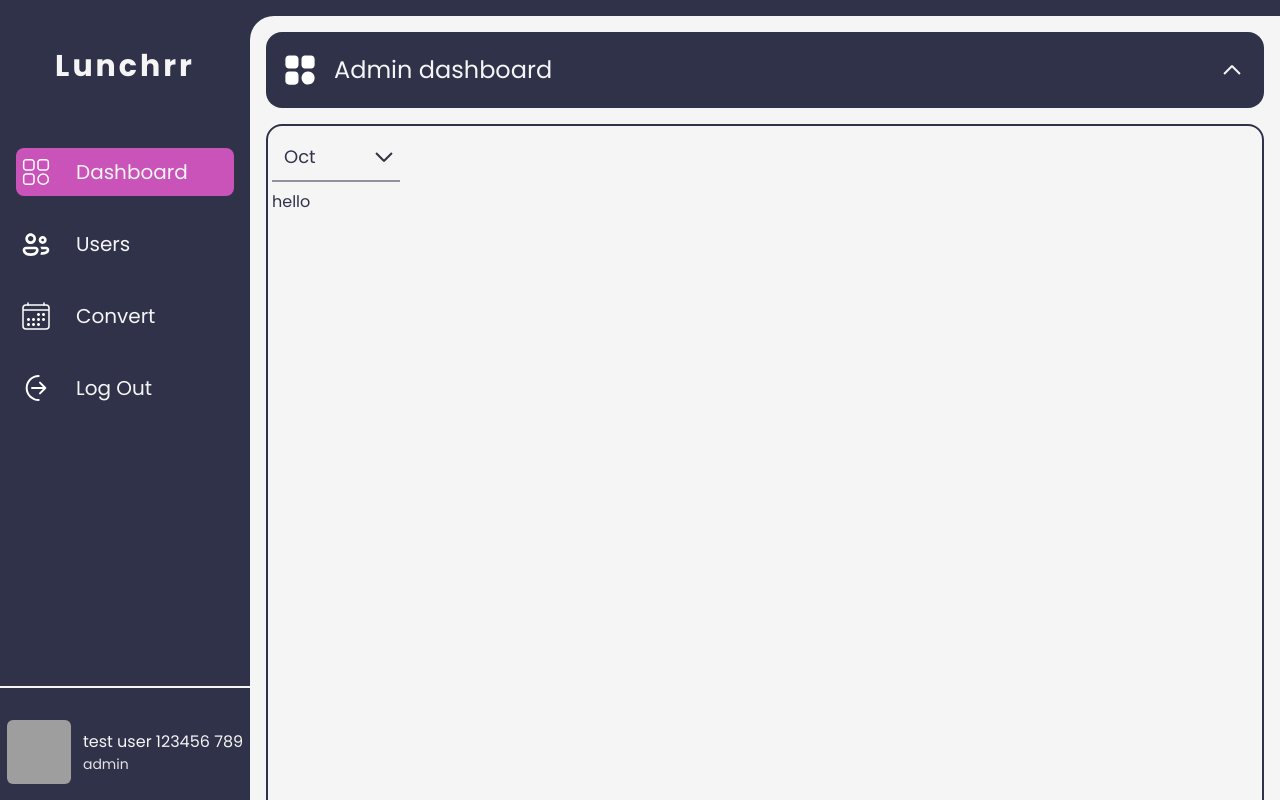
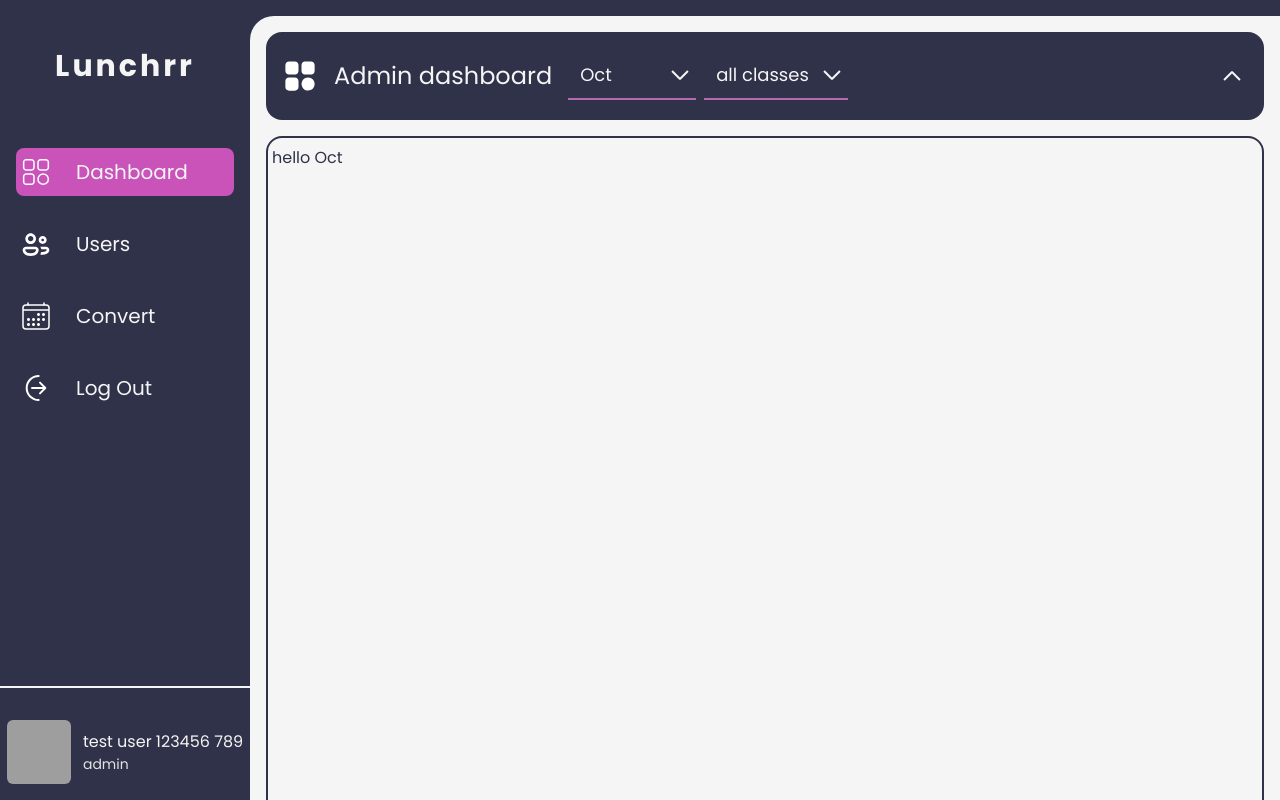
Before and after one commit to SaagiiSG/LUNCHRR.v2, a React (Vite) app: page /Dashboard in a window 1280 px wide. Built offline with nearby package versions, Linux system fonts and the light colour scheme; grey boxes are pictures that could not be loaded.

Commit message:
mangar ih jijig jijig yum hiigel baisn

```diff
--- /dev/null
+++ b/src/components/dashboard/MonthClass.jsx
@@ -0,0 +1,9 @@
+import React from 'react'
+
+const MonthClass = () => {
+  return (
+    <div>MonthClass</div>
+  )
+}
+
+export default MonthClass
--- a/src/pages/AllUser.jsx
+++ b/src/pages/AllUser.jsx
@@ -47,7 +47,11 @@ function UserListItem({ name, username, id, phone, initialChecked, onToggle, onS
   }
 
 const AllUser = ({loggedIn}) => {
-    const [isChecked, setIsChecked] = React.useState(false);
+    const m = new Date()
+    const months = ["January", "February", "March", "April", "May", "June", "July", "August", "September", "October", "November", "December"]
+    const activeMonthNumber = m.getMonth()
+    const activeMonth = months[activeMonthNumber]
+
     const [selectedUserNames, setSelectedUserNames] = React.useState([]); // State for selected user's name
 
     const toggleChecked = (checked, name) => {
@@ -62,7 +66,12 @@ const AllUser = ({loggedIn}) => {
 
     const length = selectedUserNames.length
 
+    const deselectUser = (name) => {
 
+      setSelectedUserNames((prevSelectedNames) =>
+        prevSelectedNames.filter((selectedName) => selectedName !== name)
+      );
+    };
 
     const[users,setUsers] = React.useState([])
     const FetchUsers=() => {fetch('https://jsonplaceholder.typicode.com/users')
@@ -108,7 +117,7 @@ const AllUser = ({loggedIn}) => {
           </button>
           </div>
 
-          <DeleteUser ShouldDisplay={length} names={selectedUserNames}/>
+          <DeleteUser ShouldDisplay={length} names={selectedUserNames} deselect={deselectUser}/>
         </section>
 
         <section className='w-full h-full border-2 rounded-2xl border-background overflow-auto mb-4'>
@@ -117,7 +126,7 @@ const AllUser = ({loggedIn}) => {
               <th className='h-16 text-xl font-semibold w-[30%] border-b-2 border-background'>Name</th>
               <th className='h-16 text-xl font-semibold w-[20%] border-b-2 border-background'>Last name</th>
               <th className='h-16 text-xl font-semibold w-[20%] border-b-2 border-background'>Card Id</th>
-              <th className='h-16 text-xl font-semibold w-[20%] border-b-2 border-background'>Monthly payment</th>
+              <th className='h-16 text-xl font-semibold w-[20%] border-b-2 border-background'>{activeMonth} payment</th>
               <th className='h-16 text-xl font-semibold w-[10%] border-b-2 border-background'></th>
             </tr>
             <tbody>
--- a/src/pages/Dashboard.jsx
+++ b/src/pages/Dashboard.jsx
@@ -10,16 +10,19 @@ const Dashboard = ({loggedIn}) => {
   const months = ["Jan","Feb","Mar","Apr","May","June","July","Aug","Sep","Oct","Nov","Dec"]
   const activeMonthNumber = m.getMonth()
   const activeMonth = months[activeMonthNumber]
-console.log(activeMonthNumber);
-
   const [selectedMonth, setSelectedMonth] = React.useState(activeMonth)
-
   const handleChange=(e)=>{
     setSelectedMonth(e.target.value)
   }
+
   const [open, setOpen] = React.useState(false)
-
-
+  const SchoolClasses = [
+    "all classes","6.1","6.2","7.1","7.2","8.1","8.2","9.1","9.2","10.1","10.2","11.1","11.2","12.1","12.2",
+  ]
+  const [selectedClass, setSelectedClass] = React.useState()
+  function selectClass(e){
+    setSelectedClass(e.target.value)
+  }
 
     return (
    <main
@@ -36,14 +39,40 @@ console.log(activeMonthNumber);
           animate={{height:"fit-content",borderRadius:"1rem"}}
           transition={{duration:"0.3"}}
           className='group w-full h-fit  bg-background py-4' >
-            <motion.button layout onClick={()=>{ setOpen(!open) }} className='flex w-full justify-between items-center text-lgx  py-1  px-4 bg-background text-white rounded-2xl'>
+            <motion.button layout  className='flex w-full justify-between items-center text-lgx  py-1  px-4 bg-background text-white rounded-2xl'>
                 <motion.div layout className='flex gap-4 items-center'>
                   <img src={dashboradIconfill} alt="" className='w-9' />
                   <p className='text-2xl'>Admin dashboard</p>
+                  <div className='flex gap-2 z-50'>
+                    <div className='flex h-12 items-center border-b-2 w-32 relative border-pink-accent cursor-pointer'>
+                      <select value={selectedMonth} onChange={(e)=>handleChange(e)} className='appearance-none flex flex-row gap-1 pl-3 text-lg py-1  w-32 outline-none bg-transparent cursor-pointer'>
+                          {months.map((month)=>{
+                            return(
+                              <option className='text-background'>{month}</option>
+                            )
+                          })}
+                      </select>
+                        <svg width="32" height="32" viewBox="0 0 48 48" fill="none" xmlns="http://www.w3.org/2000/svg" className='rotate-90 absolute right-0'>
+                        <path d="M16.904 13.16L19.026 11.04L30.584 22.594C30.7703 22.7791 30.9181 22.9993 31.019 23.2418C31.1199 23.4843 31.1719 23.7443 31.1719 24.007C31.1719 24.2696 31.1199 24.5297 31.019 24.7722C30.9181 25.0147 30.7703 25.2348 30.584 25.42L19.026 36.98L16.906 34.86L27.754 24.01L16.904 13.16" fill="#f5f5f5"/>
+                        </svg>
+                    </div>
+                    <div className='flex h-12 items-center w-36 border-b-2 border-pink-accent relative'>
+                      <select value={selectedClass} onChange={(e)=>selectClass(e)} className='appearance-none flex flex-row gap-1 pl-3 text-lg py-1  w-32 outline-none bg-transparent cursor-pointer'>
+                          {SchoolClasses.map((month)=>{
+                            return(
+                              <option className='text-background'>{month}</option>
+                            )
+                          })}
+                      </select>
+                        <svg width="32" height="32" viewBox="0 0 48 48" fill="none" xmlns="http://www.w3.org/2000/svg" className='rotate-90 absolute right-0'>
+                        <path d="M16.904 13.16L19.026 11.04L30.584 22.594C30.7703 22.7791 30.9181 22.9993 31.019 23.2418C31.1199 23.4843 31.1719 23.7443 31.1719 24.007C31.1719 24.2696 31.1199 24.5297 31.019 24.7722C30.9181 25.0147 30.7703 25.2348 30.584 25.42L19.026 36.98L16.906 34.86L27.754 24.01L16.904 13.16" fill="#f5f5f5"/>
+                        </svg>
+                    </div>
+                  </div>
                 </motion.div>
                 <motion.button layout onClick={()=>{ setOpen(!open) }} style={{rotate: open? "180deg" : "0deg"}} className='duration-300'>
                     <svg width="32" height="32" viewBox="0 0 48 48" fill="none" xmlns="http://www.w3.org/2000/svg" className={"-rotate-90 right-0 duration-300"}>
-                    <path d="M16.904 13.16L19.026 11.04L30.584 22.594C30.7703 22.7791 30.9181 22.9993 31.019 23.2418C31.1199 23.4843 31.1719 23.7443 31.1719 24.007C31.1719 24.2696 31.1199 24.5297 31.019 24.7722C30.9181 25.0147 30.7703 25.2348 30.584 25.42L19.026 36.98L16.906 34.86L27.754 24.01L16.904 13.16Z" fill="#f5f5f5"/>
+                    <path d="M16.904 13.16L19.026 11.04L30.584 22.594C30.7703 22.7791 30.9181 22.9993 31.019 23.2418C31.1199 23.4843 31.1719 23.7443 31.1719 24.007C31.1719 24.2696 31.1199 24.5297 31.019 24.7722C30.9181 25.0147 30.7703 25.2348 30.584 25.42L19.026 36.98L16.906 34.86L27.754 24.01L16.904 13.16" fill="#f5f5f5"/>
                     </svg>
                   </motion.button>
               </motion.button>
@@ -51,19 +80,8 @@ console.log(activeMonthNumber);
              {open && <TopThree/>}
         </motion.div>
         <section className='w-full h-screen flex flex-col gap-2 text-background  border-background border-2 pt-2 rounded-2xl px-1'>
-              <div className='flex h-12 items-center border-b-2 border-background border-opacity-50 w-32 relative'>
-                <select value={selectedMonth} onChange={(e)=>handleChange(e)} className='appearance-none flex flex-row gap-1 pl-3 text-lg py-1  w-32 outline-none bg-transparent z-10'>
-                    {months.map((month)=>{
-                      return(
-                        <option>{month}</option>
-                      )
-                    })}
-                </select>
-                  <svg width="32" height="32" viewBox="0 0 48 48" fill="none" xmlns="http://www.w3.org/2000/svg" className='rotate-90 absolute right-0'>
-                  <path d="M16.904 13.16L19.026 11.04L30.584 22.594C30.7703 22.7791 30.9181 22.9993 31.019 23.2418C31.1199 23.4843 31.1719 23.7443 31.1719 24.007C31.1719 24.2696 31.1199 24.5297 31.019 24.7722C30.9181 25.0147 30.7703 25.2348 30.584 25.42L19.026 36.98L16.906 34.86L27.754 24.01L16.904 13.16Z" fill="#30324A"/>
-                  </svg>
-              </div>
-          <DashBoardTable displayMonth={selectedMonth} displayMonthNum={activeMonthNumber} />
+
+          <DashBoardTable displayMonth={selectedMonth} grade={selectClass} />
 
         </section>
       </motion.article>
--- a/src/pages/dashBoardTable.jsx
+++ b/src/pages/dashBoardTable.jsx
@@ -2,62 +2,91 @@ import React from 'react'
 import { useParams } from 'react-router-dom';
 import Day from '../components/dashboard/Day';
 
-const DashBoardTable = ({displayMonth}, {displayMonthNum} ) => {
+const DashBoardTable = ({displayMonth}, {grade}  ) => {
+    const monthMap = {
+        Jan: 1,
+        Feb: 2,
+        Mar: 3,
+        Apr: 4,
+        May: 5,
+        June: 6,
+        July: 7,
+        Aug: 8,
+        Sep: 9,
+        Oct: 10,
+        Nov: 11,
+        Dec: 12,
+      };
+
+      const monthNumber = monthMap[displayMonth] || "Invalid month";
+
 
     const monthss = [
         {
-            MonthName:"Jan"
+            MonthName:"Jan",
+            grade:"11.2"
         },
         {
-            MonthName:"Feb"
+            MonthName:"Feb",
+            grade:"5.2"
         },
         {
-            MonthName:"Mar"
+            MonthName:"Mar",
+            grade:"5.2"
         },
         {
-            MonthName:"Apr"
+            MonthName:"Apr",
+            grade:"5.2"
         },
         {
-            MonthName:"May"
+            MonthName:"May",
+            grade:"5.2"
         },
         {
-            MonthName:"June"
+            MonthName:"June",
+            grade:"8.1"
         },
         {
-            MonthName:"July"
+            MonthName:"July",
+            grade:"8.2"
         },
         {
-            MonthName:"Aug"
+            MonthName:"Aug",
+            grade:"7.2"
         },
         {
-            MonthName:"Sep"
+            MonthName:"Sep",
+            grade:"5.1"
         },
         {
-            MonthName:"Oct"
+            MonthName:"Oct",
+            grade:"9.2"
         },
         {
-            MonthName:"Nov"
+            MonthName:"Nov",
+            grade:"6.2"
         },
         {
-            MonthName:"Dec"
+            MonthName:"Dec",
+            grade:"7.2"
         },
     ]
-    const ComplexDashboardInfo = [
-        {
-            MonthName:"Jan"
-        },
-        {
-            MonthName:"Feb"
-        }
-    ]
 
-    console.log(monthss[11].MonthName);
+    // const activeMonth = monthss.find(month=> month == displayMonth)
+    const activeMonth = monthss[monthNumber-1].MonthName
+    const activeClass = monthss[monthNumber-1].grade
+
+    const displayTable = monthss.find((month) =>
+        month.MonthName === displayMonth && (grade === "all classes" || month.grade === grade))
+    console.log(displayTable);
 
     // const activeMonth = monthss[displayMonthNum].MonthName
     // console.log(monthss[displayMonthNum]);
 
+
+
     return(
-        <div>hello  </div>
+        <div>hello {activeMonth}  </div>
     )
 }
 
```
Also changed, not shown: src/components/month/MonthDisplay.jsx (+52 -7 lines), src/components/users/deleteUser.jsx (+8 -5 lines), src/pages/Calendar.jsx (+3 -4 lines).
